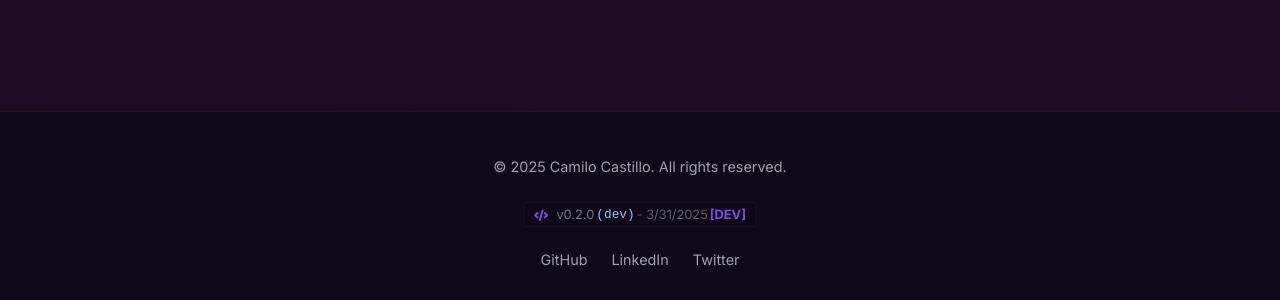
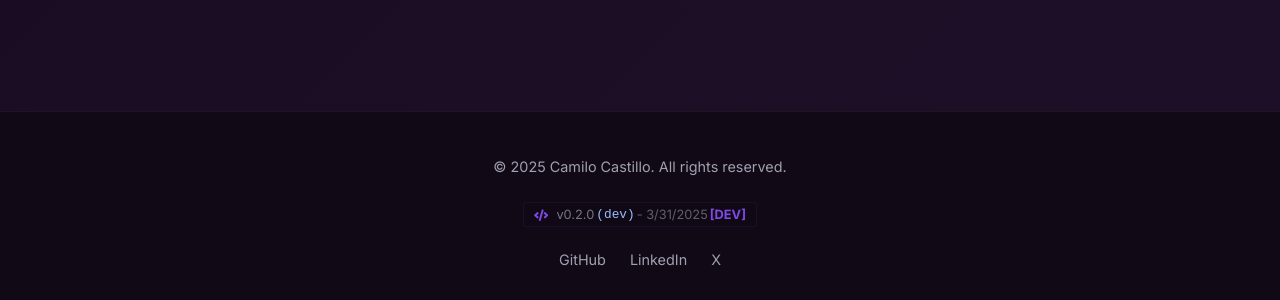
Before and after one commit to camilocas88/camilo-castillo, a Next.js app: page / in a window 1280 px wide. Shown: the part 4826-5126 px from the top of the page. Built offline with nearby package versions, Linux system fonts and the light colour scheme.

Commit message:
remove  twitter

```diff
--- a/src/components/Contact.tsx
+++ b/src/components/Contact.tsx
@@ -4,7 +4,8 @@ import { useLanguage } from '@/i18n/LanguageContext';
 import { gsap } from 'gsap';
 import { ScrollTrigger } from 'gsap/ScrollTrigger';
 import { useEffect, useRef, useState } from 'react';
-import { FaEnvelope, FaGithub, FaLinkedin, FaTwitter } from 'react-icons/fa';
+import { FaEnvelope, FaGithub, FaLinkedin } from 'react-icons/fa';
+import { FaXTwitter } from 'react-icons/fa6';
 
 export default function Contact() {
   const { translations } = useLanguage();
@@ -127,9 +128,9 @@ export default function Contact() {
               <span>LinkedIn</span>
             </a>
 
-            <a href="https://twitter.com/camilocastillo_" target="_blank" rel="noopener noreferrer" className="social-link">
-              <FaTwitter className="social-icon" />
-              <span>Twitter</span>
+            <a href="https://twitter.com/camilocas88" target="_blank" rel="noopener noreferrer" className="social-link">
+              <FaXTwitter className="social-icon" />
+              <span>X</span>
             </a>
           </div>
         </div>
--- a/src/components/Footer.tsx
+++ b/src/components/Footer.tsx
@@ -32,8 +32,8 @@ export default function Footer() {
             <a href="https://linkedin.com/in/camilo-castilloc" target="_blank" rel="noopener noreferrer" className="footer-link">
               LinkedIn
             </a>
-            <a href="https://twitter.com/camilocastillo" target="_blank" rel="noopener noreferrer" className="footer-link">
-              Twitter
+            <a href="https://x.com" target="_blank" rel="noopener noreferrer" className="footer-link">
+              X
             </a>
           </div>
         </div>
```
